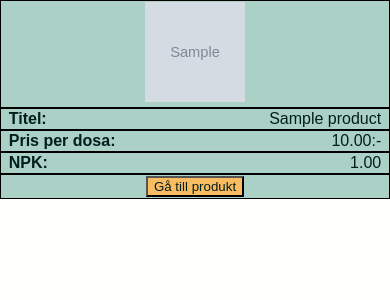
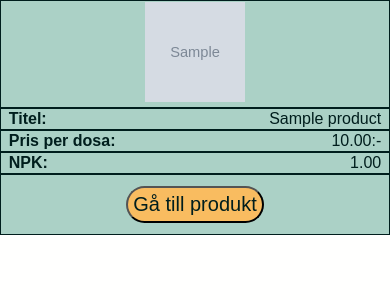
Before and after one commit to jonasfagerlund/npk, a Django app: page / in a window 390 px wide. Shown: the part 80-380 px from the top of the page. Run offline with Django 3.2, Linux system fonts and the light colour scheme; tables that the repository leaves empty hold one stand-in row (values such as "Sample post"); grey boxes marked "Sample" are stand-in pictures.

Commit message:
cta button design

```diff
--- a/static/base.css
+++ b/static/base.css
@@ -39,10 +39,6 @@ table {
     border-spacing: 0;
 }
 
-thead {
-    color: #fffffe
-}
-
 td {
     text-align: center;
 }
@@ -61,7 +57,8 @@ tr:nth-of-type(odd) {
 }
 
 #table-header {
-    background-color: #004643;
+    background-color: #f9bc60;
+    font-weight: 300;
 }
 
 #table-header th {
@@ -69,13 +66,27 @@ tr:nth-of-type(odd) {
 }
 
 #store-button {
+    background-color: #fffffe;
+    margin: 10px 0 10px 0;
+    padding: 5px;
+    transition: all 0.4s ease 0s;
+    border-radius: 50px;
+}
+
+#store-button:hover {
     background-color: #f9bc60;
+    border-radius: 0px;
+    transition: all 0.4s ease 0s;
 }
 
 #store-button a {
     text-decoration: none;
     color: #001e1d;
+    font-size: 20px;
+    margin: 5px 0 5px 0;
 }
+
+
 
 #logo-div {
     flex-basis: 50%;
@@ -117,12 +128,12 @@ tr:nth-of-type(odd) {
     }
 
     tr {
-        border: solid black 1px;
+        border: solid #001e1d 1px;
     }
 
     td {
         display: block;
-        border: solid black 1px;
+        border: solid #001e1d 1px;
     }
 
     td:before {
@@ -150,6 +161,10 @@ tr:nth-of-type(odd) {
         max-width: 80%;
         max-height: 80%;
     }
+
+    #store-button {
+        background-color: #f9bc60;
+    }
 }
 
 @media (min-width: 1200px) {
```
